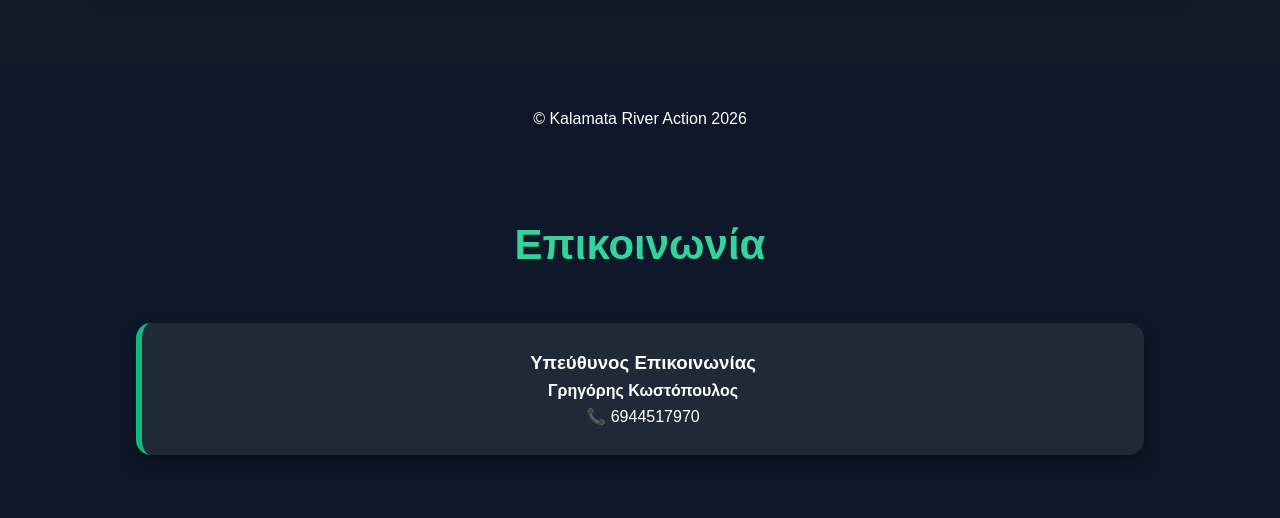
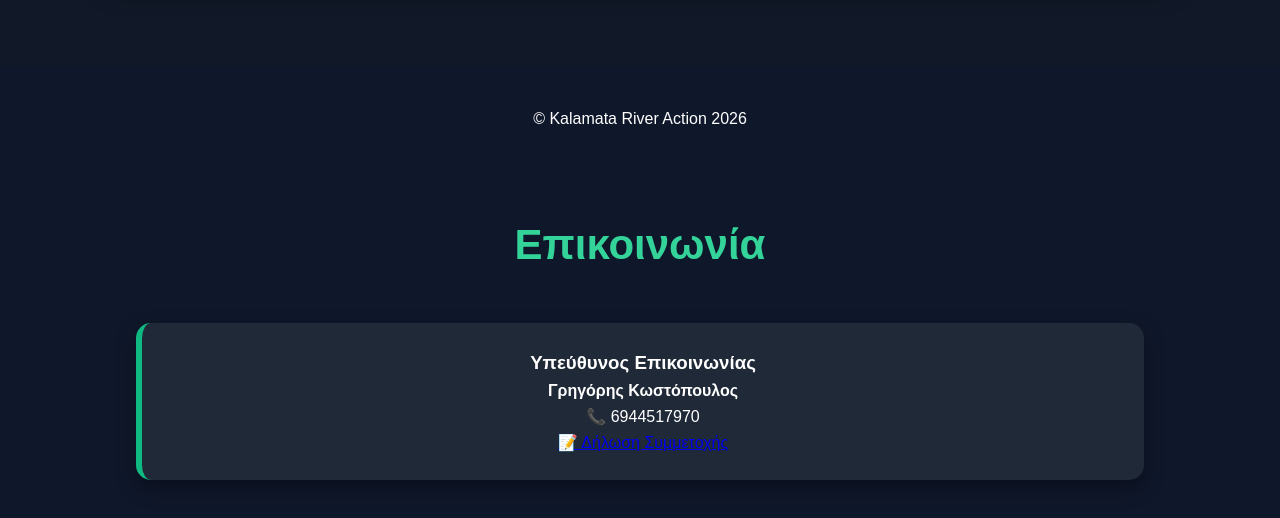
Before and after one commit to www-21/riveraction.gr, a plain HTML site: page index.htm in a window 1280 px wide. Shown: the part 8142-8660 px from the top of the page. Drawn offline with Linux system fonts and the light colour scheme.

Commit message:
Update index.htm

```diff
--- a/index.htm
+++ b/index.htm
@@ -414,6 +414,12 @@
 
         <p>📞 6944517970</p>
 
+        <a href="https://docs.google.com/forms/d/e/1FAIpQLSes3aT1ENUWJK0tKsZoYk2G2X0LVdXI58B251raX1Wxil83rQ/viewform"
+   target="_blank"
+   class="btn btn-primary">
+   📝 Δήλωση Συμμετοχής
+</a>
+
     </div>
 
 </section>
```
